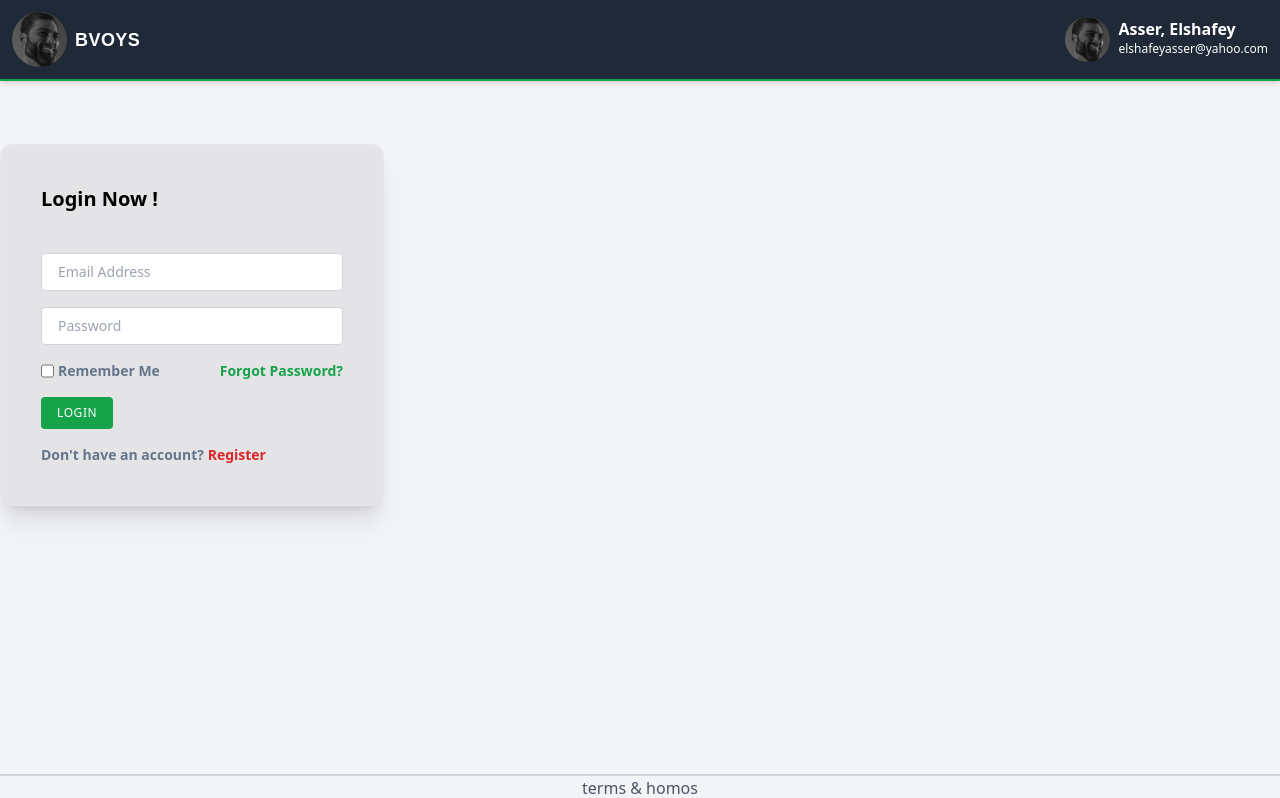
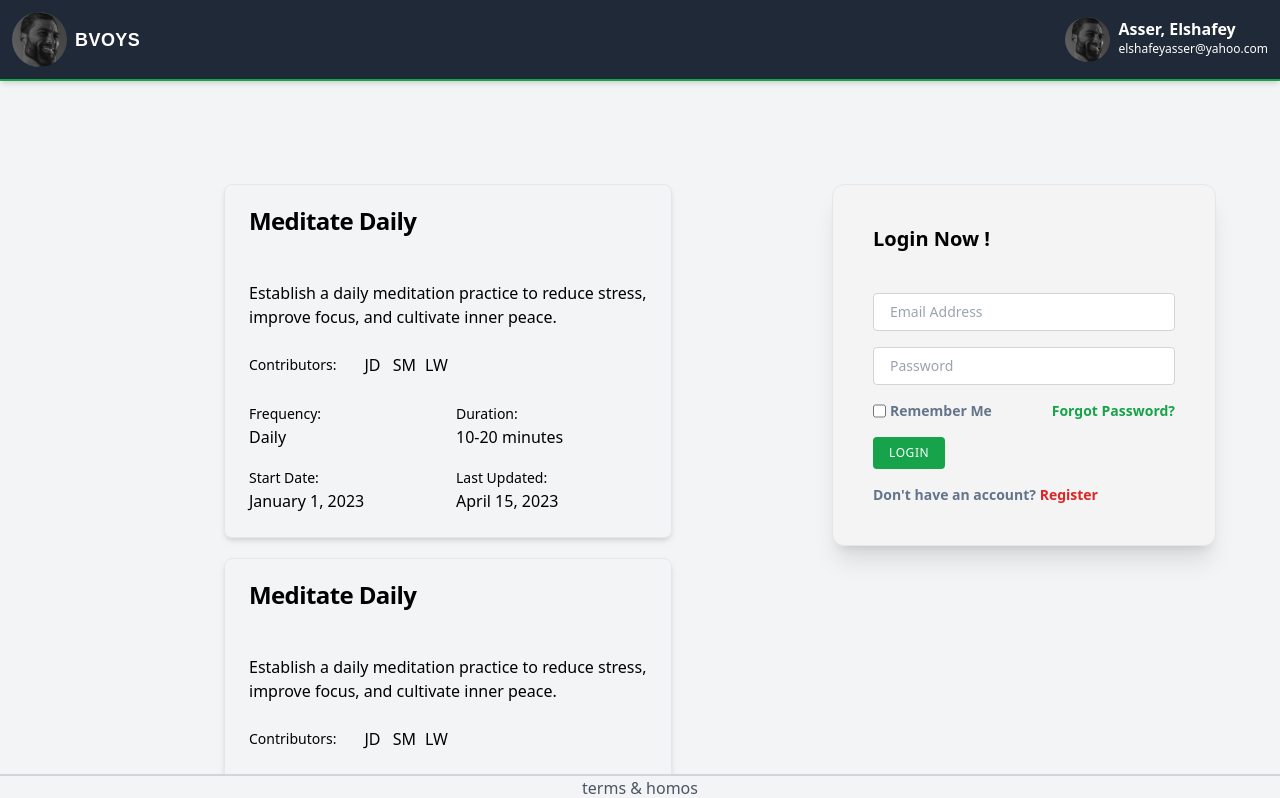
Before and after one commit to AsserElshafey/best-version-of-your-self, a Next.js app in the folder best-version-of-your-self/: page / in a window 1280 px wide. Shown: the top 798 px of the page. Built offline with nearby package versions, Linux system fonts and the light colour scheme.

Commit message:
Added habitcard & modified Home page

```diff
--- a/best-version-of-your-self/app/page.jsx
+++ b/best-version-of-your-self/app/page.jsx
@@ -1,12 +1,27 @@
 
 
+import HabitCard from "@/components/HabitCard";
 import Login from "@/components/Login";
 
 
 const Home = () => {
   return (
-    <div>
-      <Login />
+    <div className="flex p-10">
+      <div className="lg:flex w-full hidden justify-center gap-40">
+        <div className="ml ml-40">
+          <HabitCard />
+          <HabitCard />
+          <HabitCard />
+          <HabitCard />
+          <HabitCard />
+        </div>
+        <div className="">
+          <Login />
+        </div>
+      </div>
+      <div className="lg:hidden flex w-full justify-center">
+        <HabitCard />
+      </div>
     </div>
   )
 }
--- a/best-version-of-your-self/app/signup/page.jsx
+++ b/best-version-of-your-self/app/signup/page.jsx
@@ -3,7 +3,7 @@
 const SignUpPage = () => {
   return (
     <div className="flex justify-center">
-      <div className="md:w-1/2 max-w-sm border border-solid p-10 rounded-xl shadow-xl bg-zinc-200">
+      <div className="md:w-1/2 max-w-sm border border-solid p-10 rounded-xl shadow-xl bg-zinc-100">
         <div className="text-center md:text-left mb-10">
           <label className="mr-1 font-bold text-xl font">Sign Up</label>
         </div>
--- a/best-version-of-your-self/components/Footer.jsx
+++ b/best-version-of-your-self/components/Footer.jsx
@@ -1,7 +1,7 @@
 
 const Footer = () => {
   return (
-    <footer className="fixed bottom-0 w-full border-t-2 border-gray-300">
+    <footer className="fixed bottom-0 w-full border-t-2 border-gray-300 bg-gray-100">
       <span className="text-center">
         <p className="text-gray-600">
           terms & homos
--- /dev/null
+++ b/best-version-of-your-self/components/HabitCard.jsx
@@ -0,0 +1,48 @@
+import React from 'react'
+
+const HabitCard = () => {
+  return (
+    <div class="rounded-lg border bg-card text-card-foreground shadow-md w-full max-w-md mb-5" data-v0-t="card">
+      <div class="flex flex-col space-y-1.5 p-6">
+        <h3 class="whitespace-nowrap text-2xl font-semibold leading-none tracking-tight">Meditate Daily</h3>
+      </div>
+      <div class="p-6 space-y-4">
+        <p>Establish a daily meditation practice to reduce stress, improve focus, and cultivate inner peace.</p>
+        <div class="flex items-center space-x-4">
+          <span class="text-sm font-medium">Contributors:</span>
+          <div class="flex -space-x-2">
+            <span class="relative flex h-10 w-10 shrink-0 overflow-hidden rounded-full">
+              <span class="flex h-full w-full items-center justify-center rounded-full bg-muted">JD</span>
+            </span>
+            <span class="relative flex h-10 w-10 shrink-0 overflow-hidden rounded-full">
+              <span class="flex h-full w-full items-center justify-center rounded-full bg-muted">SM</span>
+            </span>
+            <span class="relative flex h-10 w-10 shrink-0 overflow-hidden rounded-full">
+              <span class="flex h-full w-full items-center justify-center rounded-full bg-muted">LW</span>
+            </span>
+          </div>
+        </div>
+        <div class="grid grid-cols-2 gap-4">
+          <div>
+            <span class="text-sm font-medium">Frequency:</span>
+            <p>Daily</p>
+          </div>
+          <div>
+            <span class="text-sm font-medium">Duration:</span>
+            <p>10-20 minutes</p>
+          </div>
+          <div>
+            <span class="text-sm font-medium">Start Date:</span>
+            <p>January 1, 2023</p>
+          </div>
+          <div>
+            <span class="text-sm font-medium">Last Updated:</span>
+            <p>April 15, 2023</p>
+          </div>
+        </div>
+      </div>
+    </div>
+  )
+}
+
+export default HabitCard
--- a/best-version-of-your-self/components/Login.jsx
+++ b/best-version-of-your-self/components/Login.jsx
@@ -2,7 +2,7 @@ import Link from "next/link";
 
 const Login = () => {
   return (
-    <div className="md:w-1/2 max-w-sm border border-solid p-10 rounded-xl shadow-xl bg-zinc-200">
+    <div className="max-w-sm border border-solid p-10 rounded-xl shadow-xl bg-zinc-100">
       <div className="text-center md:text-left mb-10">
         <label className="mr-1 font-bold text-xl font">Login Now !</label>
       </div>
```
